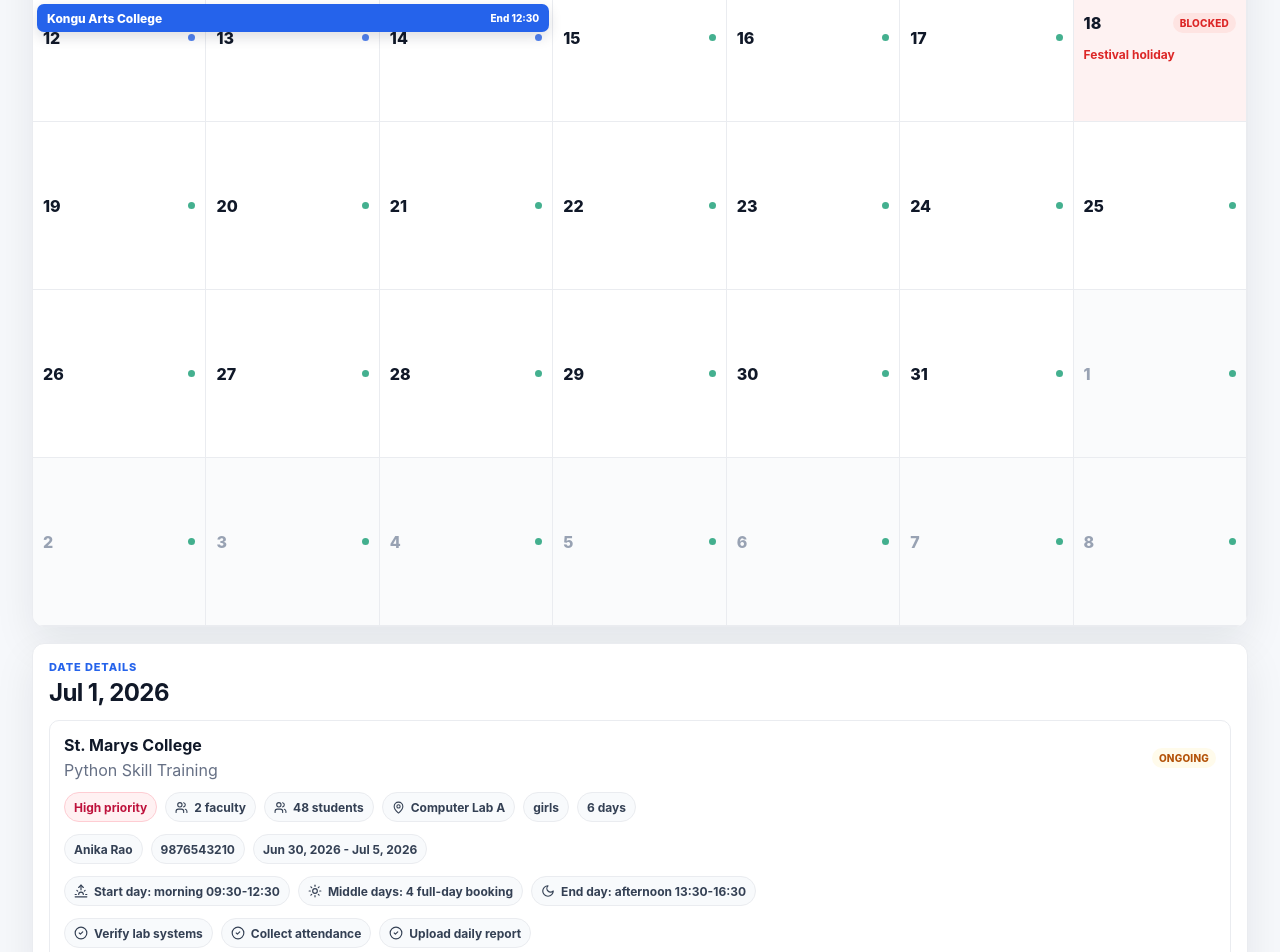
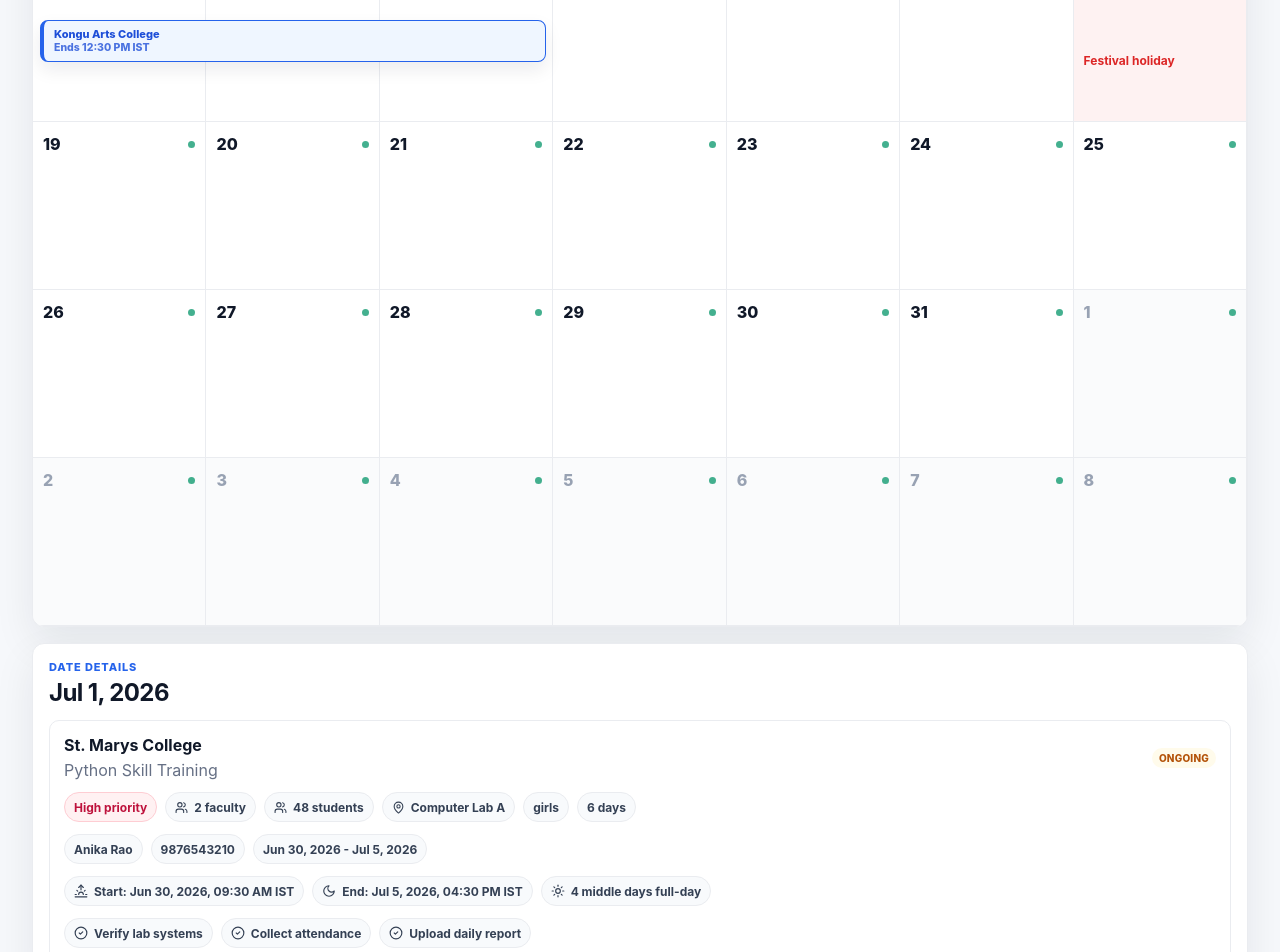
Before and after one commit to kreateupcolleges/slotviewer, a Next.js app: page / in a window 1280 px wide. Shown: the part 820-1772 px from the top of the page. Built offline with nearby package versions, Linux system fonts and the light colour scheme.

Commit message:
Refine calendar booking bands and IST times

```diff
--- a/app/globals.css
+++ b/app/globals.css
@@ -372,6 +372,7 @@ h3 {
 .monthGrid {
   display: grid;
   grid-template-columns: repeat(7, minmax(0, 1fr));
+  position: relative;
 }
 
 .dayCell {
@@ -380,11 +381,14 @@ h3 {
   border-bottom: 1px solid var(--line-soft);
   border-right: 1px solid var(--line-soft);
   color: var(--ink);
+  display: block;
   min-height: 168px;
   overflow: hidden;
-  padding: 10px;
+  padding: 42px 10px 10px;
+  position: relative;
   text-align: left;
   transition: background 160ms ease, box-shadow 160ms ease;
+  vertical-align: top;
 }
 
 .dayCell:hover {
@@ -417,6 +421,12 @@ h3 {
   align-items: center;
   display: flex;
   justify-content: space-between;
+  left: 10px;
+  min-height: 24px;
+  position: absolute;
+  right: 10px;
+  top: 10px;
+  z-index: 3;
 }
 
 .dayTop strong {
@@ -572,36 +582,77 @@ h3 {
 }
 
 .rangeBand {
-  align-items: center;
-  border-radius: 7px;
-  box-shadow: 0 5px 14px rgba(16, 24, 40, 0.14);
-  color: white;
+  align-items: flex-start;
+  border: 1px solid transparent;
+  border-left-width: 4px;
+  border-radius: 8px;
+  box-shadow: 0 8px 18px rgba(16, 24, 40, 0.08);
+  color: var(--ink);
   display: flex;
-  font-size: 12px;
+  flex-direction: column;
+  font-size: 11px;
   font-weight: 780;
-  gap: 10px;
-  height: 28px;
-  justify-content: space-between;
-  margin: 0 4px;
+  gap: 2px;
+  height: 42px;
+  justify-content: center;
+  margin: 0 7px;
   min-width: 0;
-  padding: 0 10px;
+  padding: 6px 10px;
   position: relative;
-  top: 54px;
 }
 
 .rangeBand span {
+  line-height: 1.1;
   overflow: hidden;
   text-overflow: ellipsis;
   white-space: nowrap;
+  width: 100%;
 }
 
-.rangeBand.upcoming { background: var(--upcoming); }
-.rangeBand.ongoing { background: var(--ongoing); }
-.rangeBand.completed { background: var(--completed); }
-.rangeBand.postponed { background: #4f46e5; }
-.rangeBand.past { background: var(--slate); }
+.rangeBand small {
+  color: inherit;
+  font-size: 10.5px;
+  font-weight: 760;
+  line-height: 1.15;
+  opacity: 0.78;
+  overflow: hidden;
+  text-overflow: ellipsis;
+  white-space: nowrap;
+  width: 100%;
+}
+
+.rangeBand.upcoming {
+  background: #eff6ff;
+  border-color: #2563eb;
+  color: #1d4ed8;
+}
+
+.rangeBand.ongoing {
+  background: #fff7ed;
+  border-color: #f59e0b;
+  color: #b45309;
+}
+
+.rangeBand.completed {
+  background: #ecfdf3;
+  border-color: #16a34a;
+  color: #15803d;
+}
+
+.rangeBand.postponed {
+  background: #eef2ff;
+  border-color: #4f46e5;
+  color: #4338ca;
+}
+
+.rangeBand.past {
+  background: #f8fafc;
+  border-color: #667085;
+  color: #475467;
+}
+
 .rangeBand.priority-high {
-  box-shadow: inset 0 0 0 2px rgba(255, 255, 255, 0.55), 0 6px 16px rgba(190, 18, 60, 0.28);
+  box-shadow: 0 8px 20px rgba(190, 18, 60, 0.12);
 }
 
 .dayCell em {
--- a/components/SchedulePage.tsx
+++ b/components/SchedulePage.tsx
@@ -175,15 +175,28 @@ function durationLabel(training: Training) {
   return `${daysBetween(training.start_date, training.end_date).length} days`;
 }
 
+function formatTime12(value: string) {
+  const [rawHour, rawMinute] = value.split(":").map(Number);
+  if (!Number.isFinite(rawHour) || !Number.isFinite(rawMinute)) return `${value} IST`;
+
+  const period = rawHour >= 12 ? "PM" : "AM";
+  const hour = rawHour % 12 || 12;
+  return `${String(hour).padStart(2, "0")}:${String(rawMinute).padStart(2, "0")} ${period} IST`;
+}
+
+function formatDateTime(date: string, time: string) {
+  return `${formatDate(date)}, ${formatTime12(time)}`;
+}
+
 function sessionBadge(date: string, training: Training) {
   if (date === training.start_date && date === training.end_date) {
-    return `${training.start_session_start}-${training.end_session_end}`;
+    return `${formatTime12(training.start_session_start)} - ${formatTime12(training.end_session_end)}`;
   }
   if (date === training.start_date) {
-    return `Start ${training.start_session_start}`;
+    return `Start ${formatTime12(training.start_session_start)}`;
   }
   if (date === training.end_date) {
-    return `End ${training.end_session_end}`;
+    return `End ${formatTime12(training.end_session_end)}`;
   }
   return "Full day";
 }
@@ -952,7 +965,7 @@ function MonthCalendar({
                     key={`${segment.training.id}-${segment.weekIndex}-${segment.startColumn}`}
                     style={{
                       gridColumn: `${segment.startColumn} / span ${segment.span}`,
-                      top: `${50 + segment.lane * 30}px`
+                      top: `${66 + segment.lane * 48}px`
                     }}
                   >
                     <span>{segment.training.college_name}</span>
@@ -992,11 +1005,13 @@ function buildTrainingSegments(trainings: Training[], cursor: Date) {
           lane: 0,
           status: operationalStatus(training),
           label:
-            week[start] === training.start_date
-              ? `Start ${training.start_session_start}`
-              : week[end] === training.end_date
-                ? `End ${training.end_session_end}`
-                : "Full day"
+            week[start] === training.start_date && week[end] === training.end_date
+              ? `${formatTime12(training.start_session_start)} - ${formatTime12(training.end_session_end)}`
+              : week[start] === training.start_date
+                ? `Starts ${formatTime12(training.start_session_start)}`
+                : week[end] === training.end_date
+                  ? `Ends ${formatTime12(training.end_session_end)}`
+                  : "Full-day booking"
         };
       })
       .filter(Boolean) as Array<{
@@ -1386,7 +1401,7 @@ function EditTrainingForm({
         </select>
       </label>
       <label>
-        Start time
+        Start from (IST)
         <input name="startSessionStart" type="time" defaultValue={training.start_session_start} />
       </label>
       <label>
@@ -1406,7 +1421,7 @@ function EditTrainingForm({
         <input name="endSessionStart" type="time" defaultValue={training.end_session_start} />
       </label>
       <label>
-        End time
+        End at (IST)
         <input name="endSessionEnd" type="time" defaultValue={training.end_session_end} />
       </label>
       <label className="wide">
@@ -1425,16 +1440,18 @@ function SessionPlan({ training }: { training: Training }) {
     <div className="sessionList sessionPlan">
       <span>
         <Sunrise size={14} />
-        Start day: {training.start_session_label} {training.start_session_start}-{training.start_session_end}
-      </span>
-      <span>
-        <Sun size={14} />
-        Middle days: {middleDaysCount(training) ? `${middleDaysCount(training)} full-day booking` : "None"}
+        Start: {formatDateTime(training.start_date, training.start_session_start)}
       </span>
       <span>
         <Moon size={14} />
-        End day: {training.end_session_label} {training.end_session_start}-{training.end_session_end}
+        End: {formatDateTime(training.end_date, training.end_session_end)}
       </span>
+      {middleDaysCount(training) ? (
+        <span>
+          <Sun size={14} />
+          {middleDaysCount(training)} middle day{middleDaysCount(training) > 1 ? "s" : ""} full-day
+        </span>
+      ) : null}
     </div>
   );
 }
@@ -1614,7 +1631,7 @@ function CreateTrainingForm({
             </label>
             <div className="timePair">
               <label>
-                From
+                From (IST)
                 <input name="startSessionStart" type="time" defaultValue="09:30" />
               </label>
               <label>
@@ -1639,7 +1656,7 @@ function CreateTrainingForm({
                 <input name="endSessionStart" type="time" defaultValue="13:30" />
               </label>
               <label>
-                To
+                To (IST)
                 <input name="endSessionEnd" type="time" defaultValue="16:30" />
               </label>
             </div>
```
